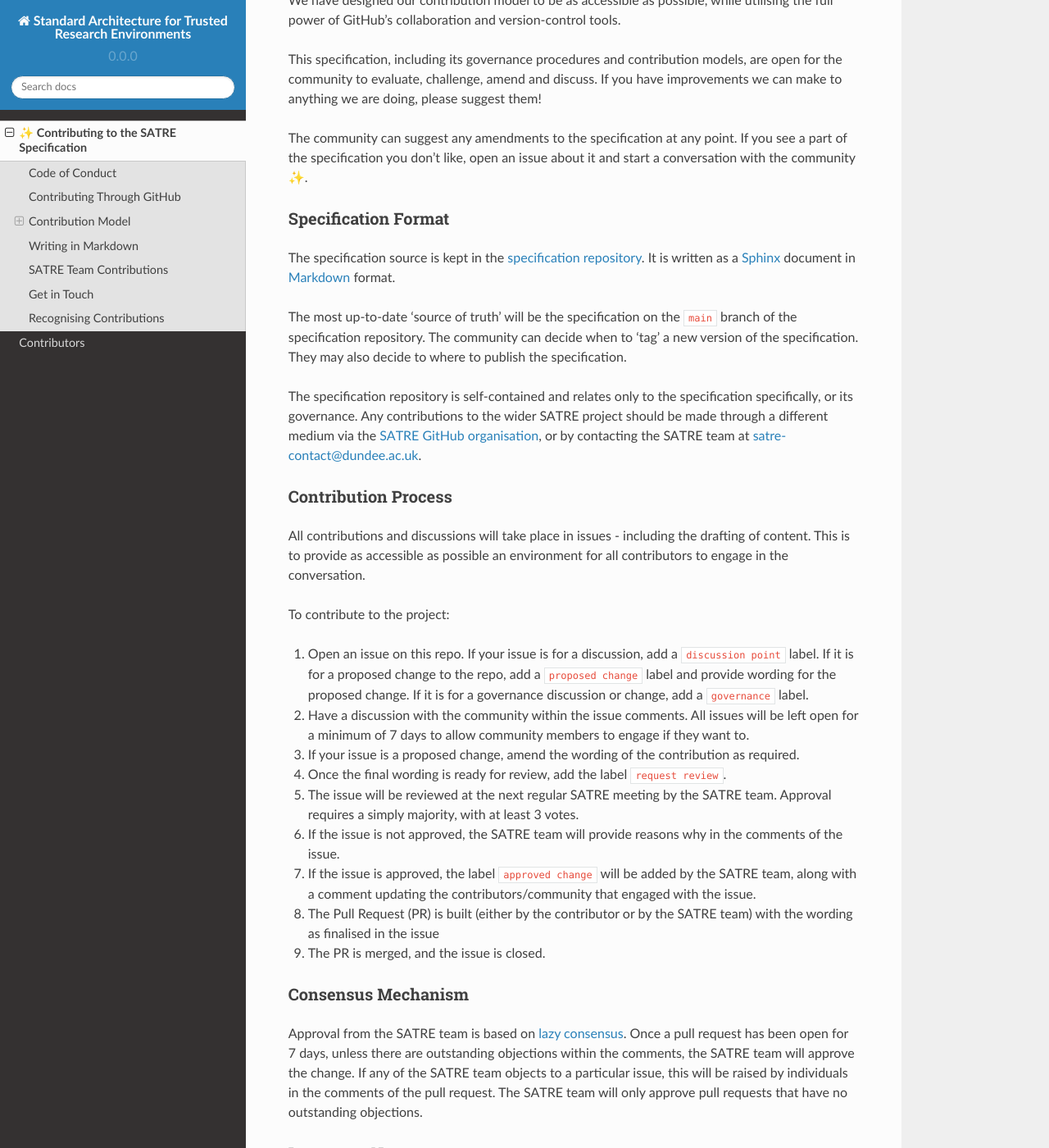
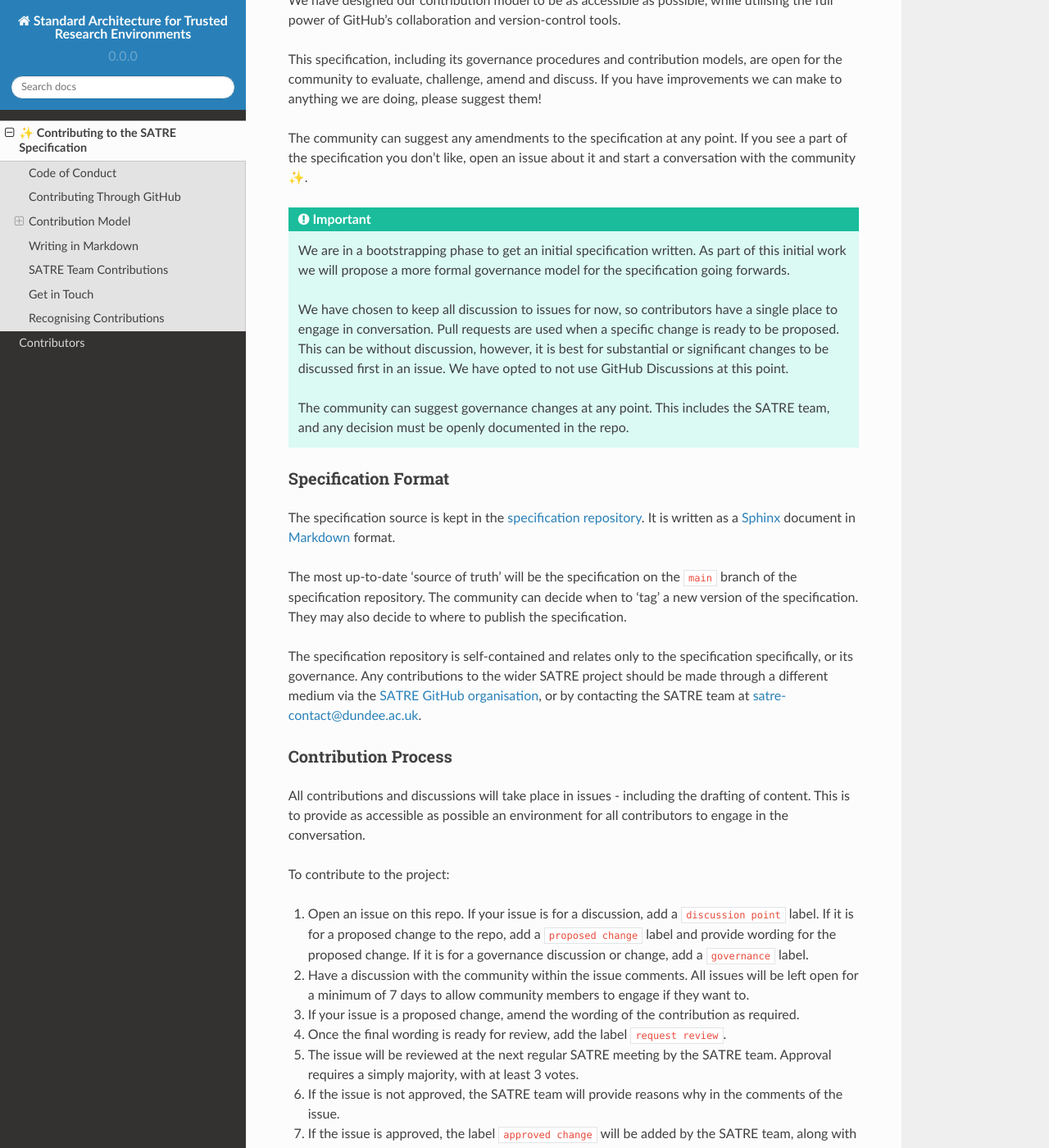
Before and after one commit to sa-tre/satre-specification, a Sphinx documentation site: the page built from docs/source/contributing.md, in a window 1280 px wide and 1400 px high, scrolled down 1132 px. Shown: the whole window at 82% size. Built offline with Sphinx 7.4.7 and the Read the Docs theme 2.0.0, drawn with Linux system fonts in a browser that asks for light colours; some of the changed text lies outside the part shown.

Commit message:
Move important contribution model note

```diff
--- a/docs/source/conf.py
+++ b/docs/source/conf.py
@@ -20,6 +20,10 @@ extensions = [
     'myst_parser'
 ]
 
+myst_enable_extensions = [
+    'colon_fence'
+]
+
 intersphinx_mapping = {
     'python': ('https://docs.python.org/3/', None),
     'sphinx': ('https://www.sphinx-doc.org/en/master/', None),
--- a/docs/source/contributing.md
+++ b/docs/source/contributing.md
@@ -42,6 +42,19 @@ If you have improvements we can make to anything we are doing, please suggest th
 The community can suggest any amendments to the specification at any point.
 If you see a part of the specification you don't like, open an issue about it and start a conversation with the community ✨.
 
+:::{important}
+We are in a bootstrapping phase to get an initial specification written.
+As part of this initial work we will propose a more formal governance model for the specification going forwards.
+
+We have chosen to keep all discussion to issues for now, so contributors have a single place to engage in conversation.
+Pull requests are used when a specific change is ready to be proposed.
+This can be without discussion, however, it is best for substantial or significant changes to be discussed first in an issue.
+We have opted to not use GitHub Discussions at this point.
+
+The community can suggest governance changes at any point.
+This includes the SATRE team, and any decision must be openly documented in the repo.
+:::
+
 ### Specification Format
 
 The specification source is kept in the [specification repository](https://github.com/sa-tre/satre-specification).
```
Also changed, not shown: other parts of docs/source/contributing.md (+0 -7 lines).
